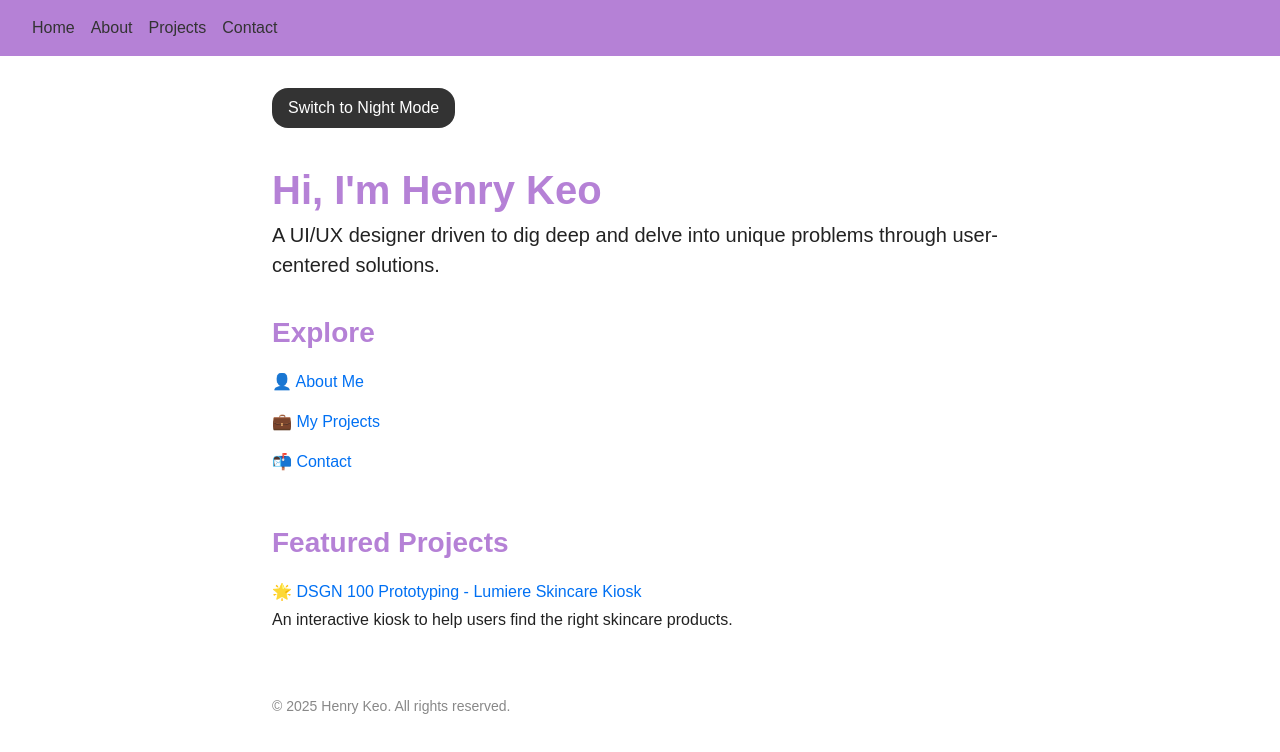
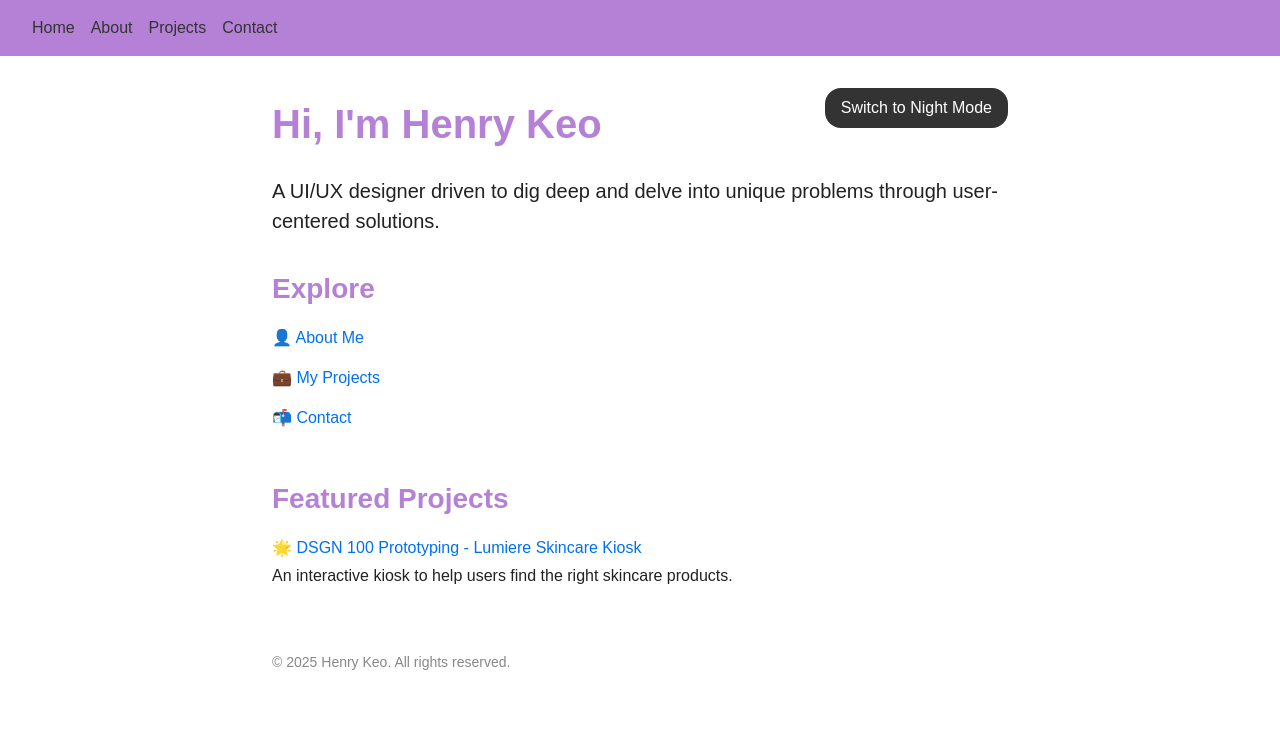
Before and after one commit to ItsSnowyMoon/portfolio-site, a Next.js app: page / in a window 1280 px wide. Shown: the top 752 px of the page. Built offline with nearby package versions, Linux system fonts and the light colour scheme.

Commit message:
design toggle to the right

```diff
--- a/app/page.tsx
+++ b/app/page.tsx
@@ -18,11 +18,26 @@ export default function Home() {
   maxWidth: '800px',
   margin: '0 auto'
 }}>
-  <DesignToggle />
-  <h1 style={{ fontSize: '2.5rem', color: 'var(--accent-color)' }}>Hi, I'm Henry Keo</h1>
-        <p style={{ fontSize: '1.25rem' }}>
-          A UI/UX designer driven to dig deep and delve into unique problems through user-centered solutions.
-        </p>
+  <div style={{
+    display: 'flex',
+    alignItems: 'center',
+    justifyContent: 'space-between',
+    marginBottom: '1rem'
+  }}>
+    <h1 style={{
+      fontSize: '2.5rem',
+      color: 'var(--accent-color)',
+      margin: 0
+    }}>
+      Hi, I'm Henry Keo
+    </h1>
+    <DesignToggle />
+  </div>
+
+  <p style={{ fontSize: '1.25rem' }}>
+    A UI/UX designer driven to dig deep and delve into unique problems through user-centered solutions.
+  </p>
+
 
         <section style={{ marginTop: '2rem' }}>
           <h2 style={{ fontSize: '1.75rem',color: '#b581d6', marginBottom: '1rem' }}>Explore</h2>
--- a/app/projects/page.tsx
+++ b/app/projects/page.tsx
@@ -25,6 +25,16 @@ export default function ProjectsPage() {
           <p style={{ marginTop: '0.25rem' }}>
             An interactive kiosk to help users find the right skincare products.
           </p>
+          <img
+            src="/skincare.webp"
+            alt="Lumiere Kiosk"
+            style={{
+                maxWidth: '100%',
+                height: 'auto',
+                borderRadius: '8px',
+                marginBottom: '1rem',
+            }}
+            />
         </li>
 
       </ul>
```
